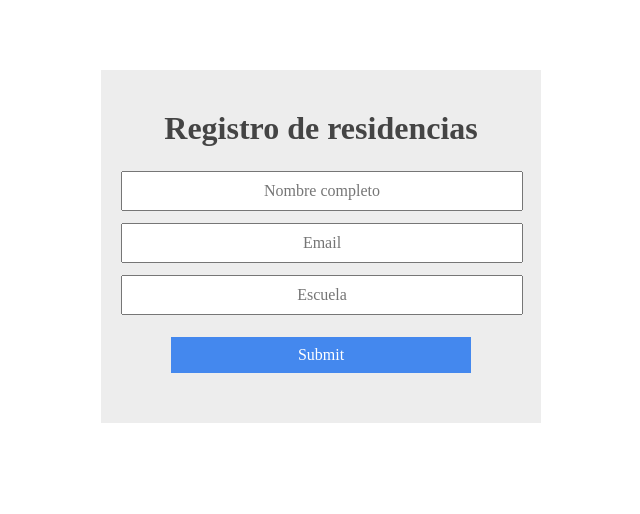
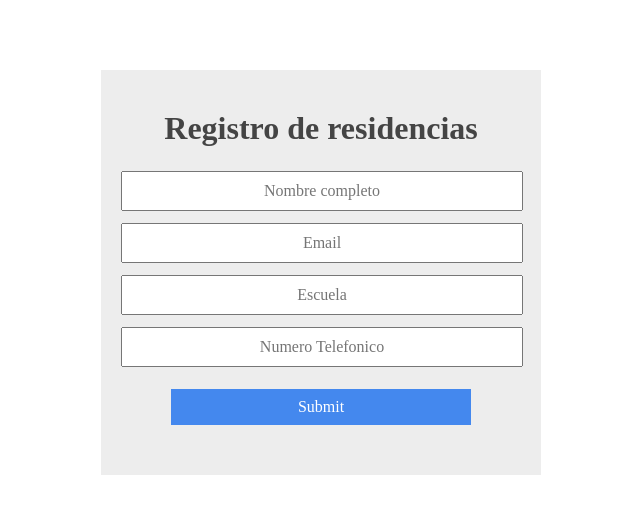
Before and after one commit to hackerboy09/formulario, a PHP site: page / in a window 1280 px wide. Shown: the top 514 px of the page, without its empty margins (319-959 px from the left). Run offline with PHP 8.4, Linux system fonts and the light colour scheme.

Commit message:
Formulario version 3

```diff
--- a/index.php
+++ b/index.php
@@ -11,6 +11,7 @@
     	<input type="text" name="name" placeholder="Nombre completo">
     	<input type="email" name="email" placeholder="Email">
 		<input type="text" name="escuela" placeholder="Escuela">
+		<input type="text" name="numero" placeholder="Numero Telefonico">
     	<input type="submit" name="register">
     </form>
         <?php
--- a/registrar.php
+++ b/registrar.php
@@ -8,7 +8,8 @@ if (isset($_POST['register'])) {
 	    $email = trim($_POST['email']);
 	    $fechareg = date("d/m/y");
 		$escuela = trim($_POST['escuela']);
-	    $consulta = "INSERT INTO datos(nombre, email, fecha_reg, escuela) VALUES ('$name','$email','$fechareg','$escuela')";
+		$numero = trim($_POST['numero']);
+	    $consulta = "INSERT INTO datos(nombre, email, fecha_reg, escuela, numero) VALUES ('$name','$email','$fechareg','$escuela','$numero')";
 	    $resultado = mysqli_query($conex,$consulta);
 	    if ($resultado) {
 	    	?>
```
